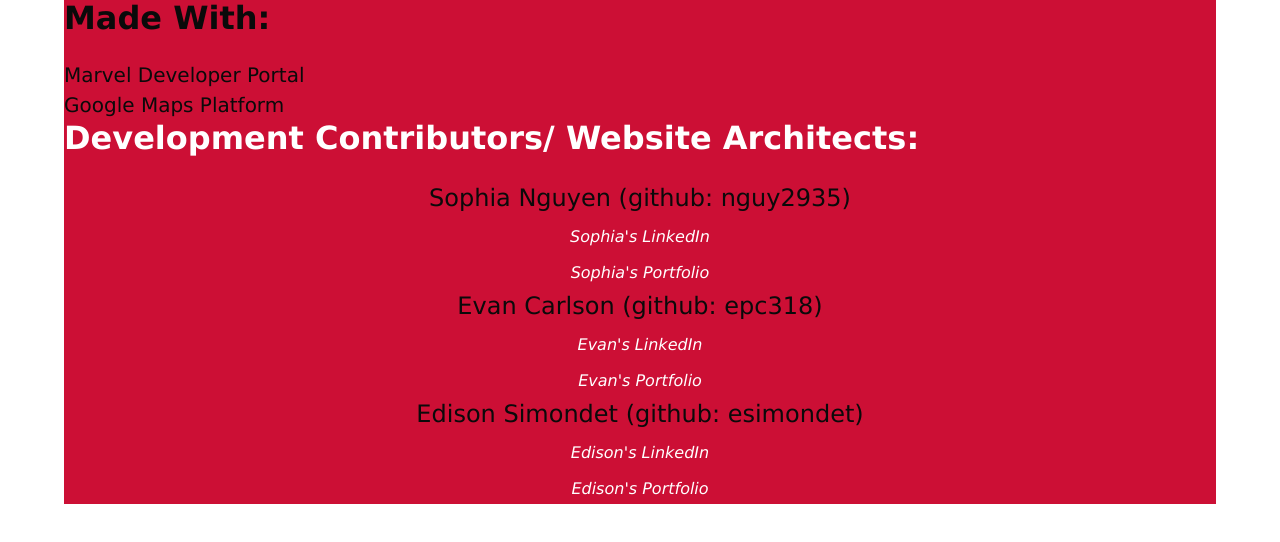
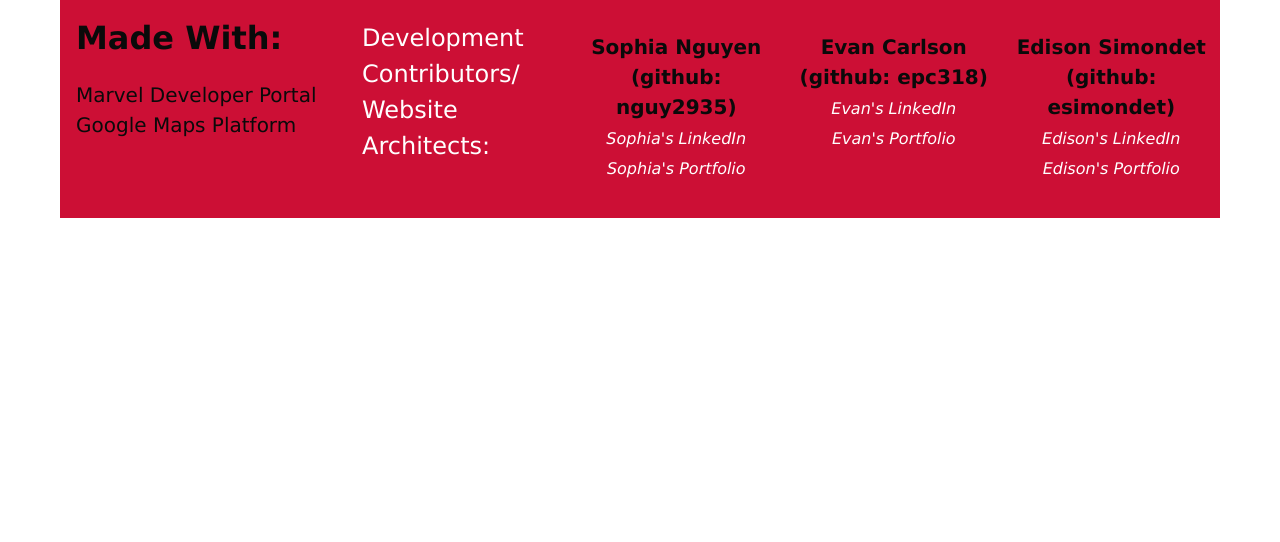
Before and after one commit to esimondet/front-end-project, a plain HTML site: page index.html in a window 1280 px wide. Drawn offline with nearby package versions, Linux system fonts and the light colour scheme.

Commit message:
more footer bulma

```diff
--- a/index.html
+++ b/index.html
@@ -19,34 +19,38 @@
 
 
 
-   <footer>
+   <footer class = "container py-2 px-2">
      <!--API contribution div-->
-     <div class = "has-background-danger-dark container">
+    <div class = "columns">
+     <div class = "has-background-danger-dark container column is-3 py-5 px-4">
       <h2 class="title  has-text-black">Made With:</h2>
           <a class="is-size-5 has-text-black" href="https://developer.marvel.com/">Marvel Developer Portal</a><br />
           <a class="is-size-5 has-text-black" href="https://developers.google.com/maps/">Google Maps Platform</a>
      </div>
      <!--Authors div-->
-     <div class = "has-background-danger-dark container">
-      <h2 class="title has-text-white">Development Contributors/ Website Architects:</h2>
-       <div class="is-size-4 has-text-centered container">
-         <h3 class="has-text-black">Sophia Nguyen (github: nguy2935)</h3>
+     <div class = "has-background-danger-dark container column is-9">
+      <div class = "columns">
+      <h2 class="is-size-4 has-text-white py-5 px-3">Development Contributors/ Website Architects:</h2>
+       <div class="is-size-5 has-text-centered container column is-3 my-5">
+         <h3 class="has-text-black has-text-weight-bold">Sophia Nguyen (github: nguy2935)</h3>
          <a class="is-size-6 is-italic has-text-white" href="https://www.linkedin.com/in/sophia-nguyen-297863164/">Sophia's LinkedIn</a><br />
          <a class="is-size-6 is-italic has-text-white" href="https://nguy2935.github.io/portfolio/">Sophia's Portfolio</a>
        </div>
 
-       <div class="is-size-4 has-text-centered container">
-          <h3 class="has-text-black">Evan Carlson (github: epc318)</h3>
+       <div class="is-size-5 has-text-centered container column is-3 my-5">
+          <h3 class="has-text-black has-text-weight-bold">Evan Carlson (github: epc318)</h3>
           <a class="is-size-6 is-italic has-text-white" href="https://www.linkedin.com/in/evanpcarlson/">Evan's LinkedIn</a><br />
           <a class="is-size-6 is-italic has-text-white" href="https://epc318.github.io/Portfolio/">Evan's Portfolio</a>
         </div>
 
-        <div class="is-size-4 has-text-centered container">
-          <h3 class="has-text-black">Edison Simondet (github: esimondet)</h3>
+        <div class="is-size-5 has-text-centered container column is-3 my-5">
+          <h3 class="has-text-black has-text-weight-bold">Edison Simondet (github: esimondet)</h3>
           <a class="is-size-6 is-italic has-text-white" href="https://www.linkedin.com/in/edison-simondet-8863a1209/">Edison's LinkedIn</a><br />
           <a class="is-size-6 is-italic has-text-white" href="https://esimondet.github.io/challenge-two-professional-portfolio/">Edison's Portfolio</a>
         </div>
+      </div>
      </div>
+    </div>
    </footer>
 </body>
 
```
